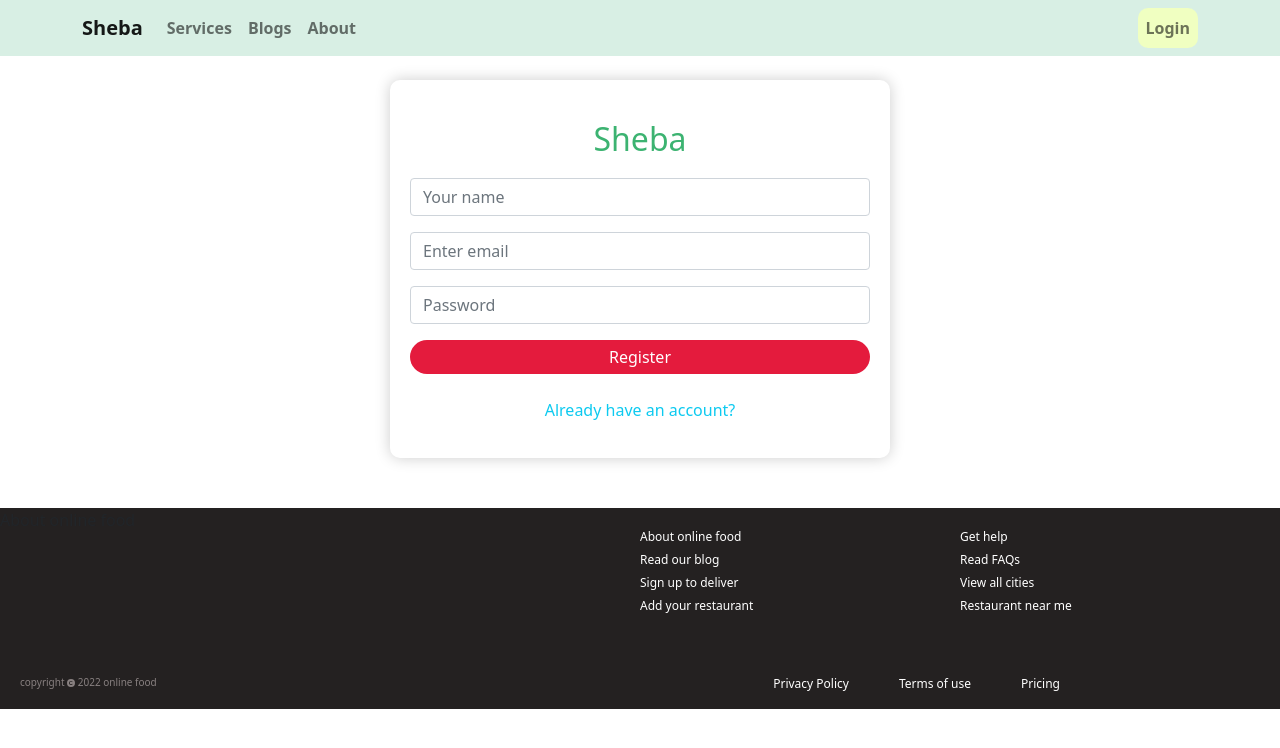
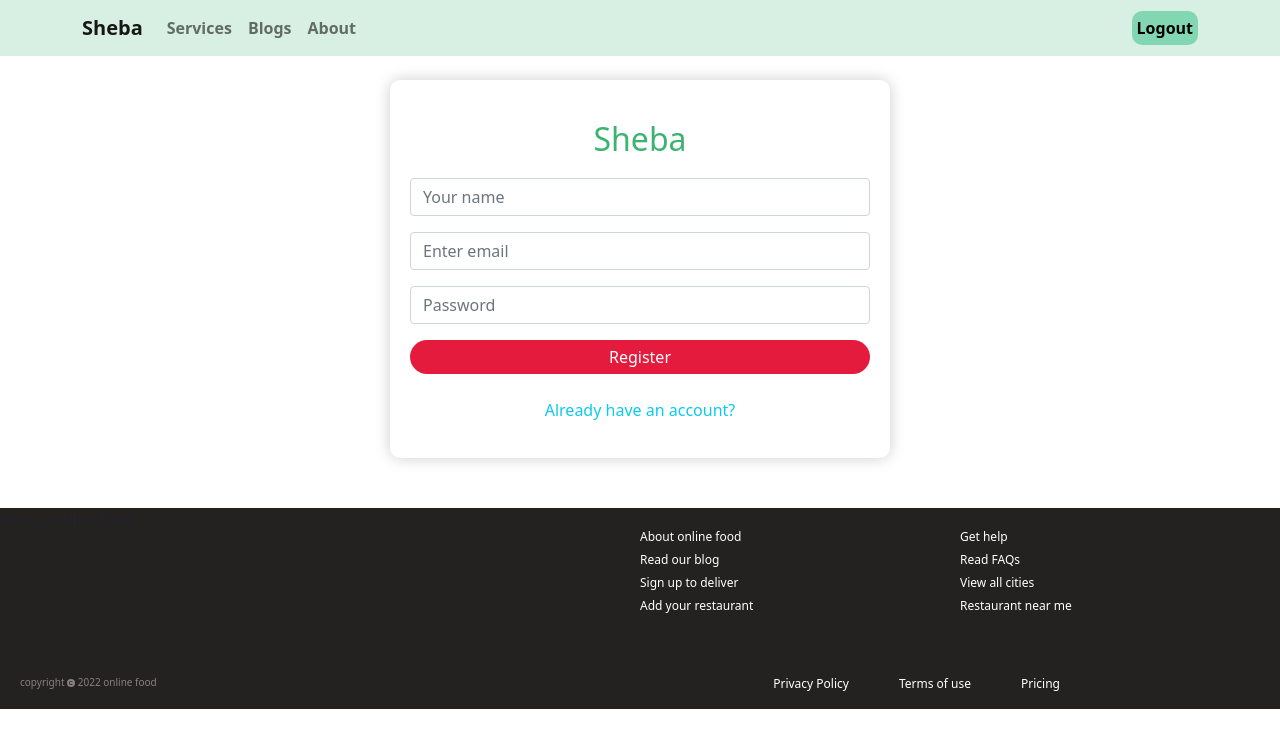
Before and after one commit to Arif6474/sheba, a React (Create React App) app: page /signup in a window 1280 px wide. Shown: the top 748 px of the page. Built offline with nearby package versions, Linux system fonts and the light colour scheme; no server answers; sample sign-in values are in the browser's storage.

Commit message:
added sigout auth

```diff
--- a/src/App.js
+++ b/src/App.js
@@ -11,6 +11,7 @@ import Home from './components/Home/Home';
 import Login from './components/Login/Login/Login';
 import Signup from './components/Login/Signup/Signup';
 import NotFound from './components/NotFound/NotFound';
+import RequireAuth from './components/RequireAuth/RequireAuth';
 
 import ServiceDetail from './components/ServiceDetail/ServiceDetail';
 
@@ -30,7 +31,11 @@ function App() {
       <Route path="/blog" element={<Blog></Blog>}></Route>
       <Route path="/about" element={<About></About>}></Route>
       <Route path="/banner" element={<Banner></Banner>}></Route>
-      <Route path="/checkout" element={<Checkout></Checkout>}></Route>
+      <Route path="/checkout" element={
+        <RequireAuth>
+          <Checkout></Checkout>
+        </RequireAuth>
+      }></Route>
 
 
      <Route path="*" element={<NotFound></NotFound>}></Route>
--- a/src/components/Header/Header.css
+++ b/src/components/Header/Header.css
@@ -9,3 +9,10 @@
     background-color: rgb(240, 255, 193);
 
 }
+.logout-btn{
+    border-radius: 10px;
+    border: none;
+    background-color:rgb(130, 214, 177);
+    font-weight: bold;
+    padding: 5px;
+}
--- a/src/components/Header/Header.js
+++ b/src/components/Header/Header.js
@@ -1,9 +1,18 @@
 import React from 'react';
 import { Container, Nav, Navbar} from 'react-bootstrap';
 import './Header.css'
-import { Link } from 'react-router-dom';
+import { Link, useNavigate } from 'react-router-dom';
+import { useAuthState } from 'react-firebase-hooks/auth';
+import auth from '../../firebase.init';
+import { signOut } from 'firebase/auth';
 
 const Header = () => {
+    const navigate = useNavigate();
+    const [user] = useAuthState(auth);
+    const handleLogout =() => {
+        signOut(auth);
+        navigate('/login')
+    }
     return (
         <Navbar sticky="top"  collapseOnSelect expand="lg" className="navbar-container">
   <Container>
@@ -16,9 +25,10 @@ const Header = () => {
       <Nav.Link as={Link} to="/about">About</Nav.Link>
 
     </Nav>
-    <Nav>
+    <Nav>{ user ? <button onClick={handleLogout} className="logout-btn">Logout</button>
+        :
       <Nav.Link className="login" as={Link} to="/login">Login</Nav.Link>
-
+    }
     </Nav>
   </Navbar.Collapse>
   </Container>
--- a/src/components/Login/Signup/Signup.js
+++ b/src/components/Login/Signup/Signup.js
@@ -35,16 +35,16 @@ const Signup = () => {
 
         <Form.Group className="mb-3" controlId="formBasicEmail">
 
-          <Form.Control type="text" name="name" placeholder="Your name" />
+          <Form.Control type="text" name="name" placeholder="Your name" required />
         </Form.Group>
         <Form.Group className="mb-3" controlId="formBasicEmail">
 
-          <Form.Control type="email"  name="email" placeholder="Enter email" />
+          <Form.Control type="email"  name="email" placeholder="Enter email" required/>
         </Form.Group>
 
         <Form.Group className="mb-3" controlId="formBasicPassword">
 
-          <Form.Control type="password"  name="password" placeholder="Password" />
+          <Form.Control type="password"  name="password" placeholder="Password" required />
         </Form.Group>
 
 
--- /dev/null
+++ b/src/components/RequireAuth/RequireAuth.js
@@ -0,0 +1,17 @@
+
+import { useAuthState } from 'react-firebase-hooks/auth';
+import { Navigate, useLocation } from 'react-router-dom';
+import auth from '../../firebase.init';
+
+const RequireAuth = ({children}) => {
+    const [user] = useAuthState(auth);
+    const location = useLocation();
+    if (!user) {
+
+        return <Navigate to="/login" state={{ from: location }} replace />;
+      }
+
+    return children;
+};
+
+export default RequireAuth;
```
